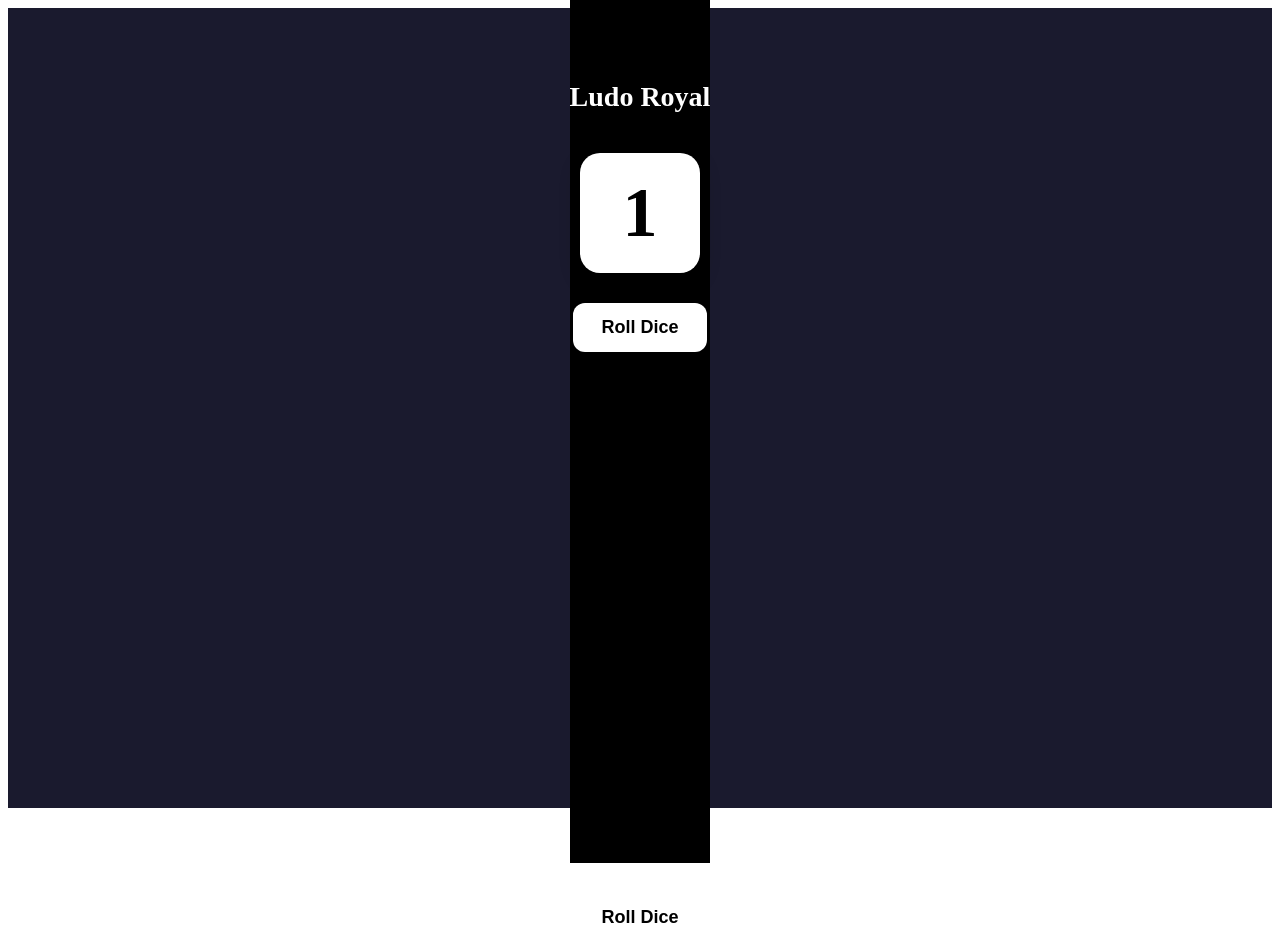
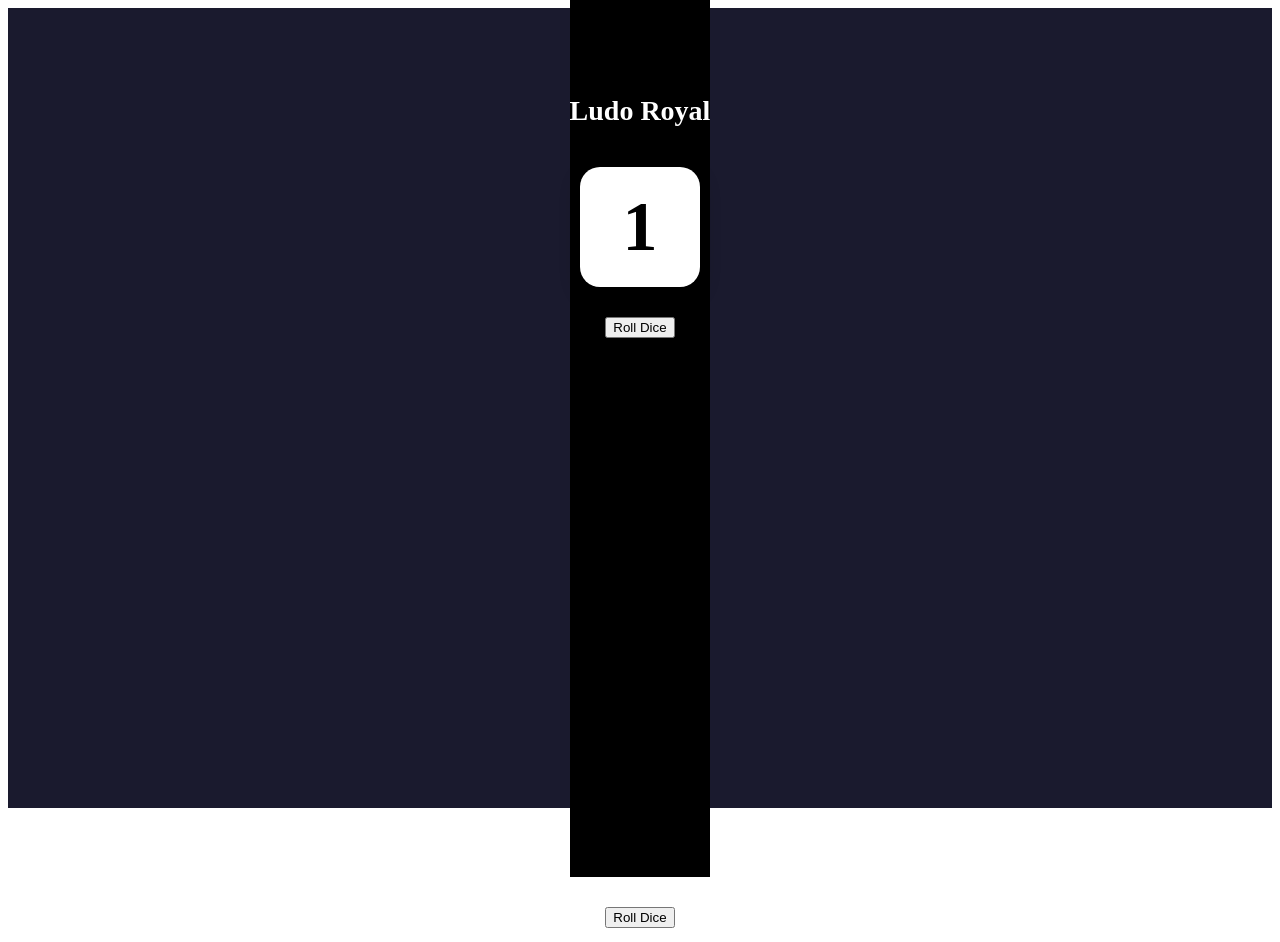
Before and after one commit to challagurugulasairam266-jpg/Ludo-Royal, a Next.js app: page / in a window 1280 px wide. Built offline with nearby package versions, Linux system fonts and the light colour scheme.

Commit message:
Add button type

```diff
--- a/app/button.tsx
+++ b/app/button.tsx
@@ -1,19 +1,7 @@
-export default function Button({onClick}) {
-  return (
-    <button
-      onClick={onClick}
-      style={{
-        padding:'14px 28px',
-        fontSize:'18px',
-        background:'white',
-        color:'black',
-        border:'none',
-        borderRadius:'12px',
-        cursor:'pointer',
-        fontWeight:'bold'
-      }}
-    >
-      Roll Dice
-    </button>
-  )
+type ButtonProps = {
+  onClick: () => void
 }
+
+export default function Button({onClick}: ButtonProps) {
+  return <button onClick={onClick}>Roll Dice</button>
+}
```
